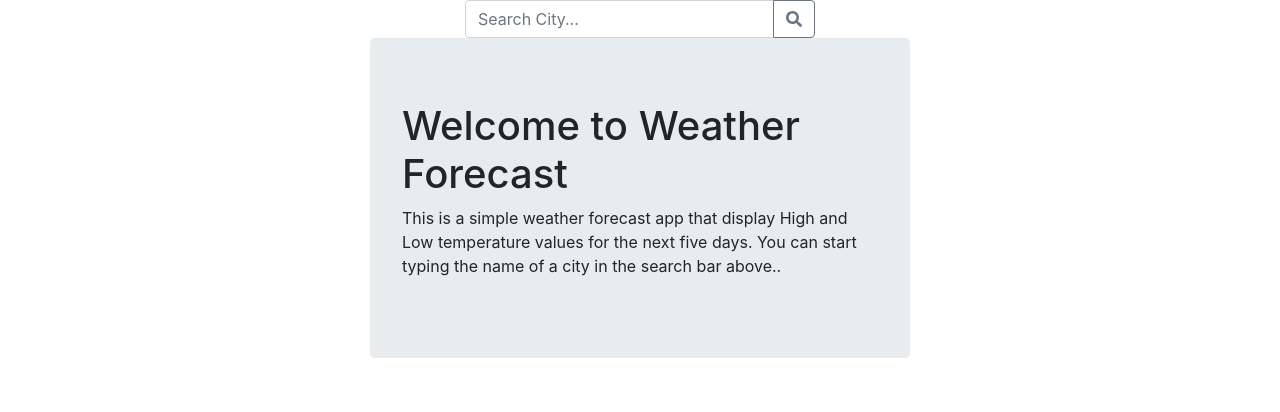
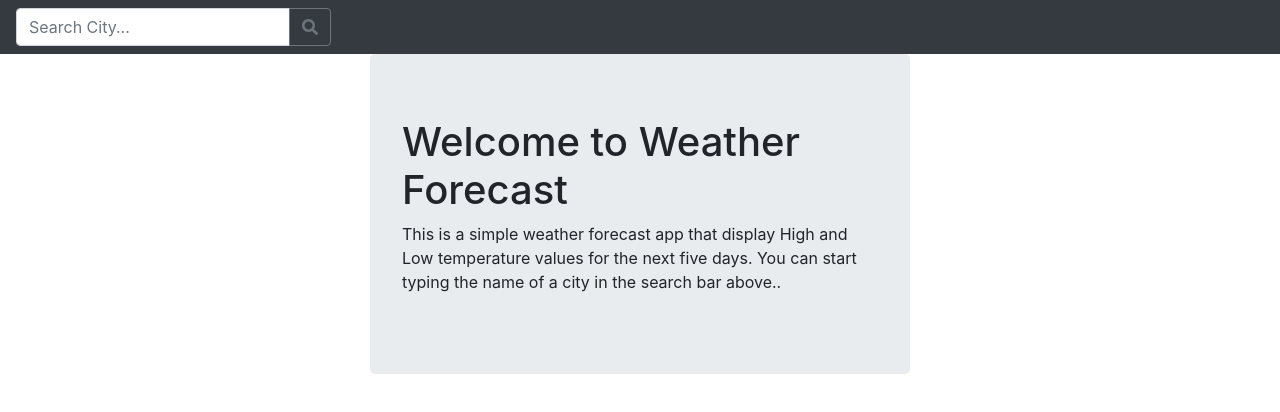
Before and after one commit to maikomr/weather-forecast-web, a React (Create React App) app: page / in a window 1280 px wide. Shown: the top 412 px of the page. Built offline with nearby package versions, Linux system fonts and the light colour scheme; no server answers.

Commit message:
Added a nav bar

```diff
--- a/src/App.js
+++ b/src/App.js
@@ -1,6 +1,6 @@
 import React from 'react';
 import { connect } from 'react-redux';
-import { Container, Row, Col } from 'react-bootstrap';
+import { Container, Navbar, Row, Col } from 'react-bootstrap';
 import SearchCity from './components/SearchCity';
 import DailyForecast from './components/DailyForecast';
 import Welcome from './components/Welcome';
@@ -11,12 +11,11 @@ import './App.scss';
 const App = ({ fetchWeatherForecast, weatherForecast }) => {
     const { dailyForecast } = weatherForecast;
     return (
+        <div>
+            <Navbar bg="dark" variant="dark">
+                <SearchCity onSubmit={fetchWeatherForecast} />
+            </Navbar>
             <Container className="App">
-            <Row className="justify-content-md-center">
-                <Col xs lg="4">
-                    <SearchCity onSubmit={fetchWeatherForecast} />
-                </Col>
-            </Row>
                 <Row className="justify-content-md-center">
                     <Col xs lg="6">
                         {!dailyForecast && <Welcome />}
@@ -28,6 +27,7 @@ const App = ({ fetchWeatherForecast, weatherForecast }) => {
                     </Col>
                 </Row>
             </Container>
+        </div>
     );
 };
 
```
Lines whose indentation alone changed are shown as unchanged.
